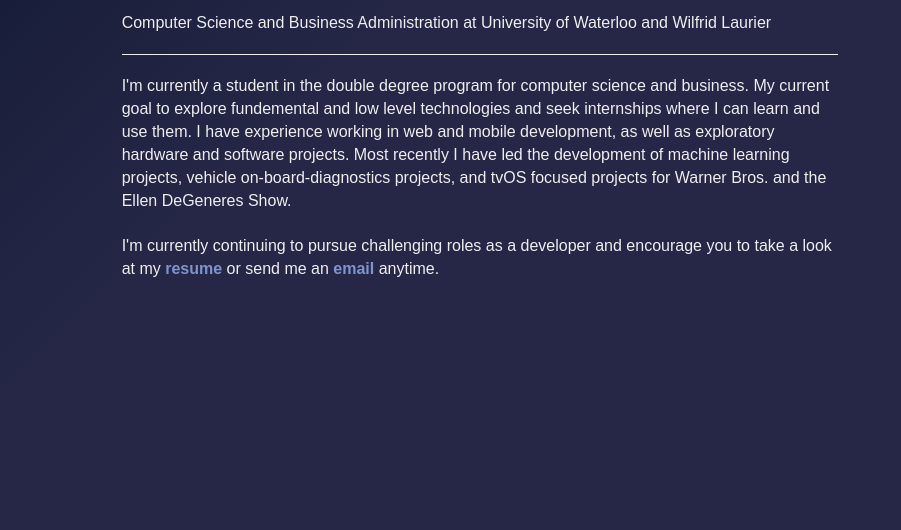
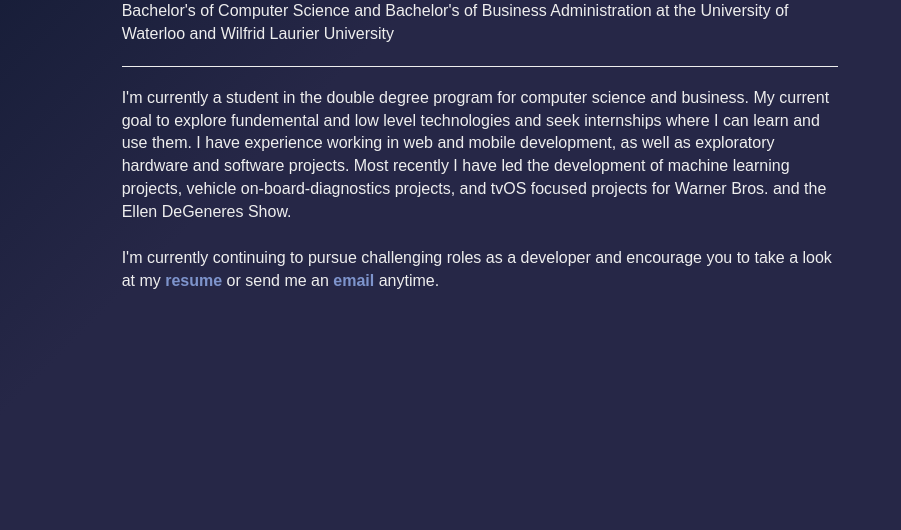
Before and after one commit to ryanwebber/website, a website: page www/index.html in a window 1280 px wide. Shown: the part 270-800 px from the top of the page, without its empty margins (0-901 px from the left). Drawn offline with Linux system fonts and the light colour scheme.

Commit message:
Modified title

```diff
--- a/www/index.html
+++ b/www/index.html
@@ -24,7 +24,7 @@
                         </a>
                     </p>
                     <p>
-                        Computer Science and Business Administration at University of Waterloo and Wilfrid Laurier
+                        Bachelor's of Computer Science and Bachelor's of Business Administration at the University of Waterloo and Wilfrid Laurier University
                     </p>
                     <hr>
                     <p>
```
